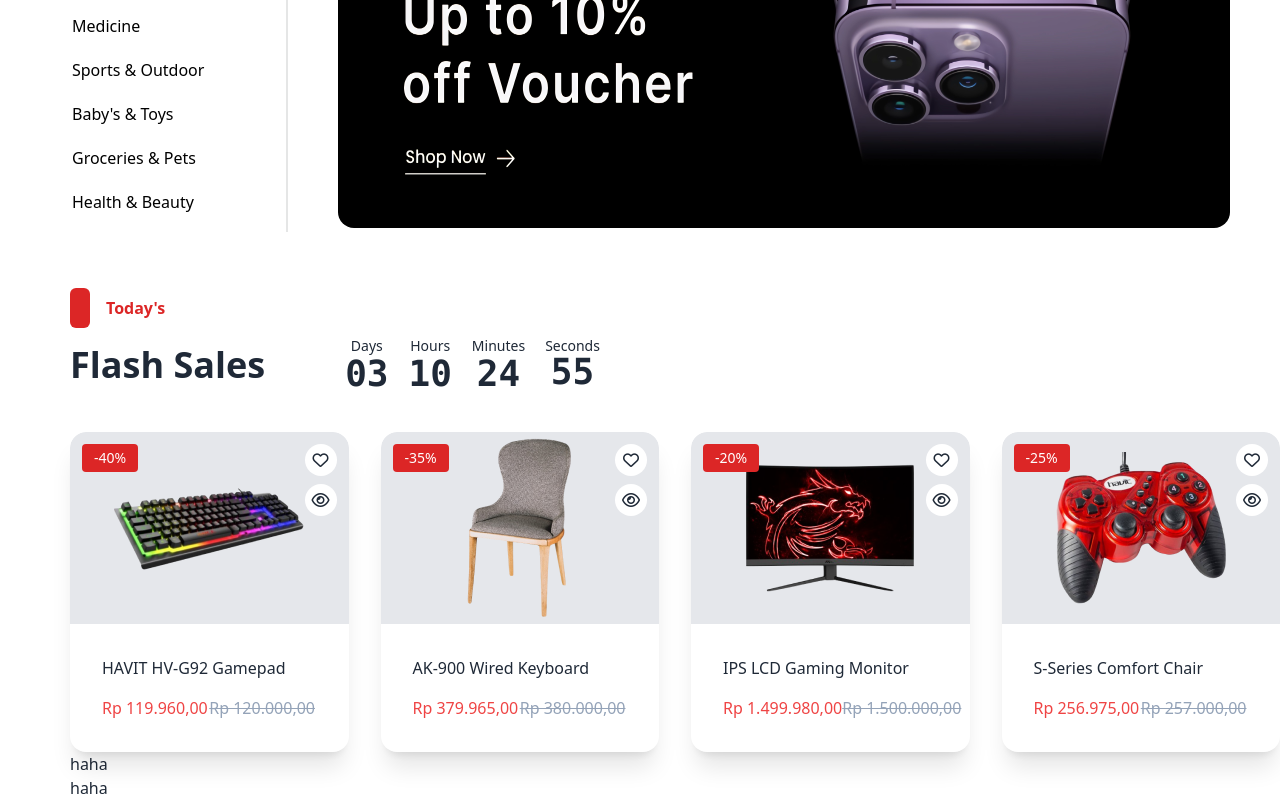
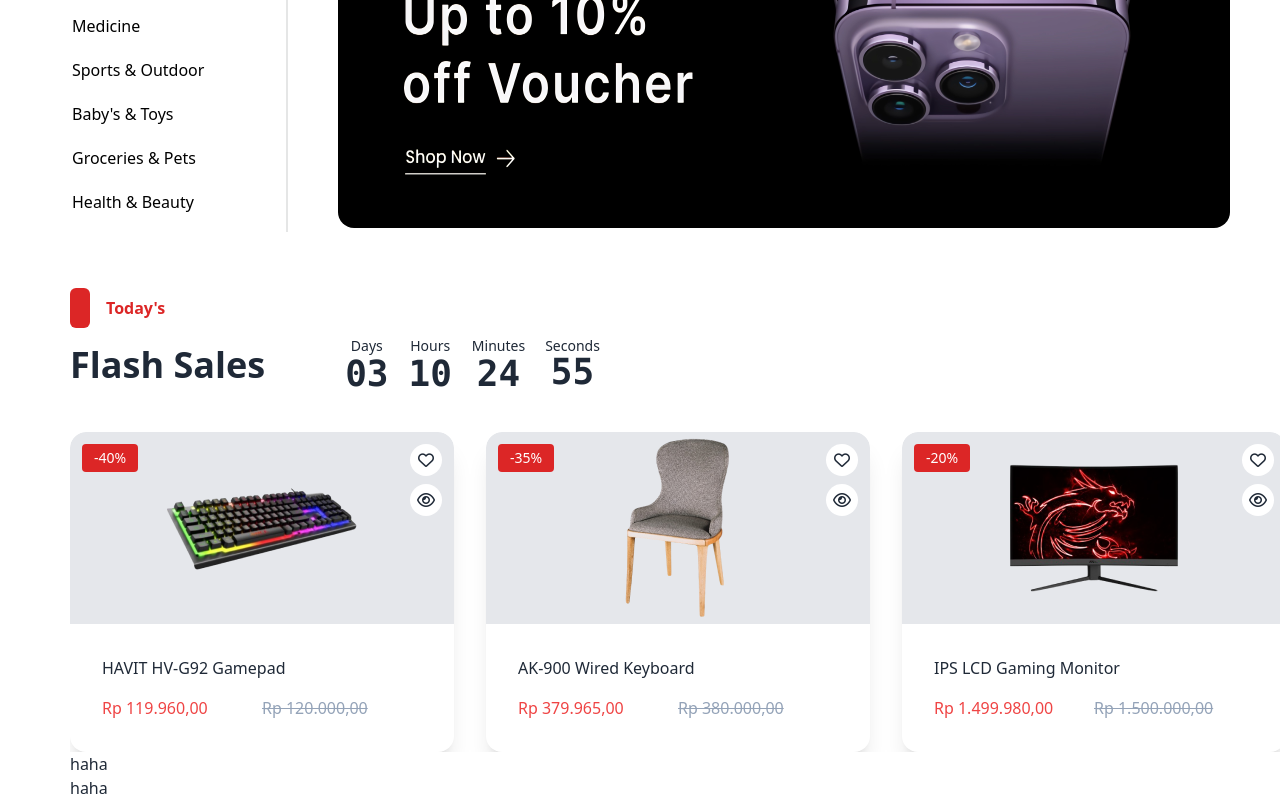
Before and after one commit to afriansyogs/e-CommerceReact, a React (Vite) app: page / in a window 1280 px wide. Shown: the part 306-1106 px from the top of the page. Built offline with nearby package versions, Linux system fonts and the light colour scheme; what tailwindcss-filters would draw is missing.

Commit message:
scroll product flash sale

```diff
--- a/src/components/FlashSales.jsx
+++ b/src/components/FlashSales.jsx
@@ -49,7 +49,8 @@
                     </div>
                 </div>
             </div>
-            <div className="flex gap-8 mt-10">
+            <div className="overflow-x-auto">
+                <div className="flex gap-8 mt-10 w-max scrollbar-hide">
                     {productData.map((item, index) => (
                         <div key={index} className="group relative card bg-base-100 w-96 shadow-xl overflow-hidden">
                             <figure className="w-full h-48 flex justify-center items-center bg-gray-200">
@@ -82,6 +83,7 @@
                         </div>
                     ))}
                 </div>
+            </div>
             haha <br />haha
         </div>
     );
--- a/src/components/ProductData.jsx
+++ b/src/components/ProductData.jsx
@@ -2,7 +2,10 @@
     { productName:'HAVIT HV-G92 Gamepad', harga: 120000 , discount: 40 , images: '../assets/images/product/Frame 612.png', url: 'https://example.com/yoga', },
     { productName:'AK-900 Wired Keyboard', harga: 380000 , discount: 35 , images: '../assets/images/product/Frame 614.png', url: 'https://example.com/yoga', },
     { productName:'IPS LCD Gaming Monitor', harga: 1500000 , discount: 20 , images: '../assets/images/product/Frame 613.png', url: 'https://example.com/yoga', },
-    { productName:'S-Series Comfort Chair ', harga: 257000 , discount: 25 , images: '../assets/images/product/Frame 611.png', url: 'https://example.com/yoga', }
+    { productName:'S-Series Comfort Chair ', harga: 257000 , discount: 25 , images: '../assets/images/product/Frame 611.png', url: 'https://example.com/yoga', },
+    { productName:'S-Series Comfort Chair ', harga: 257000 , discount: 25 , images: '../assets/images/product/Frame 611.png', url: 'https://example.com/yoga', },
+    { productName:'S-Series Comfort Chair ', harga: 257000 , discount: 25 , images: '../assets/images/product/Frame 611.png', url: 'https://example.com/yoga', },
+    { productName:'S-Series Comfort Chair ', harga: 257000 , discount: 25 , images: '../assets/images/product/Frame 611.png', url: 'https://example.com/yoga', },
 ];
 
 export default productData;
```
Lines whose indentation alone changed are shown as unchanged.
